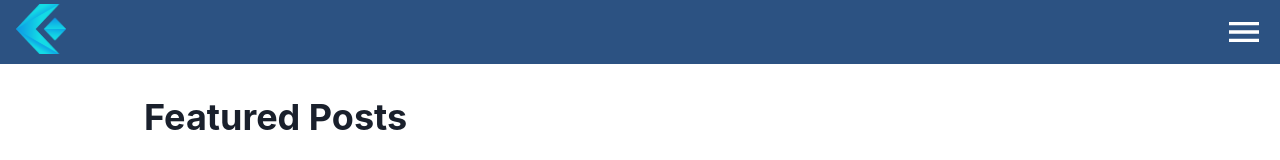
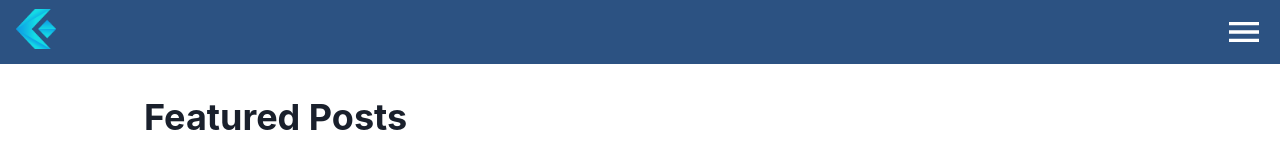
Before and after one commit to Seth-McKilla/mckilla-dot-dev-old, a Next.js app: page /posts in a window 1280 px wide. Shown: the top 160 px of the page. Built offline with nearby package versions, Linux system fonts and the light colour scheme.

Commit message:
Add a child to Link

```diff
--- a/components/Card.tsx
+++ b/components/Card.tsx
@@ -30,7 +30,9 @@ export default function Card({ children, href }: Props) {
 
   return href ? (
     <Link href={href}>
-      <CardComponent />
+      <a>
+        <CardComponent />
+      </a>
     </Link>
   ) : (
     <CardComponent />
--- a/components/Navbar.tsx
+++ b/components/Navbar.tsx
@@ -63,8 +63,8 @@ export default function NavBar() {
                 placeholder="blur"
                 blurDataURL="/images/logo/abbr.png"
                 alt="endevrs-logo"
-                height={50}
-                width={50}
+                height={40}
+                width={40}
               />
             </a>
           </Link>
```
